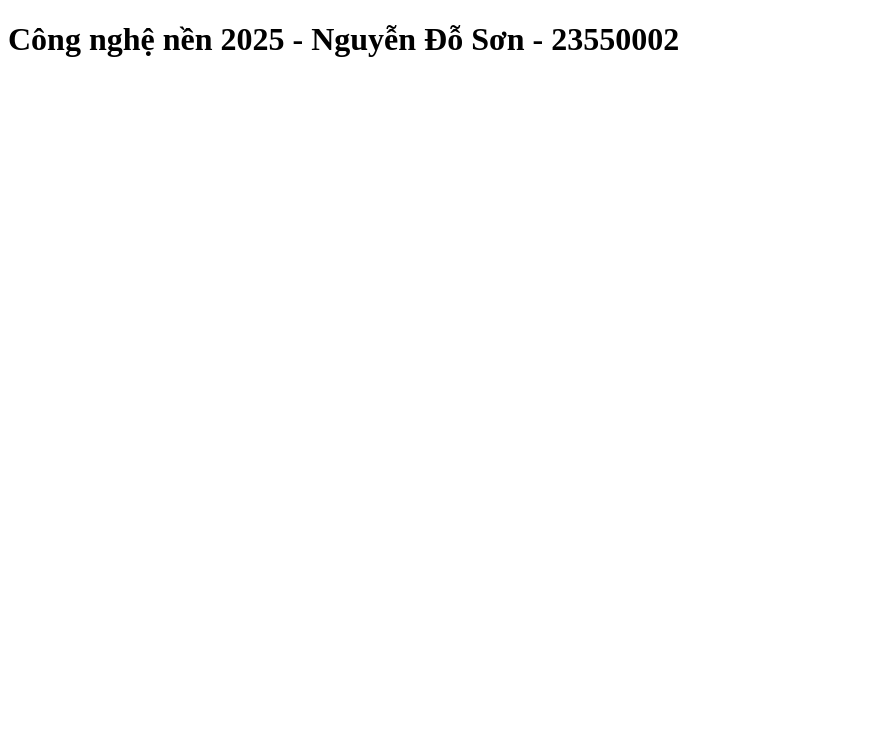
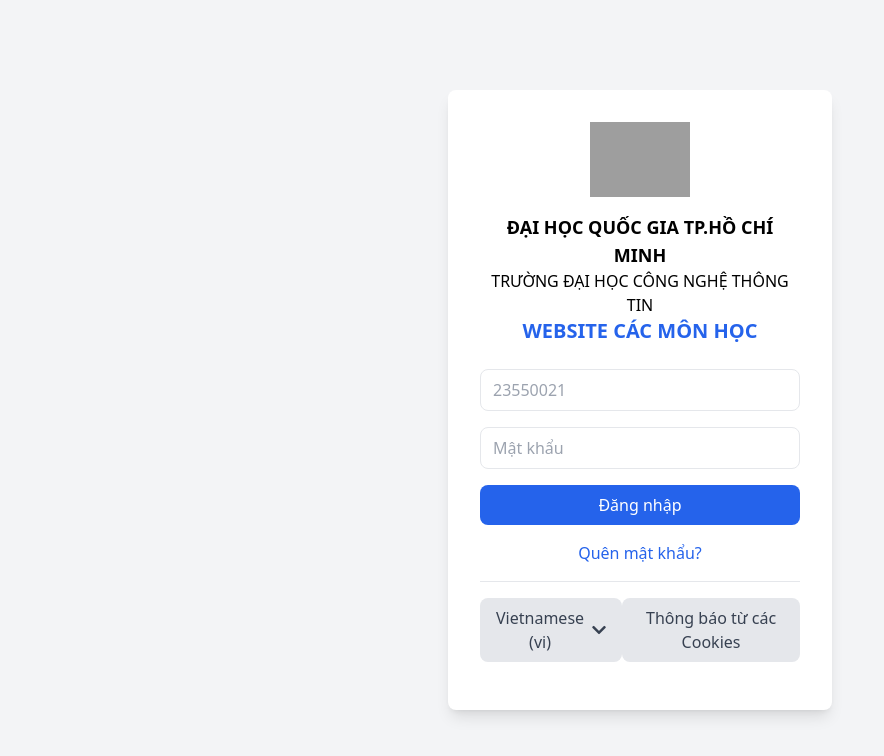
Before and after one commit to nguyendoson0910/congnghenen_2025, a plain HTML site: page index.html in a window 1280 px wide. Shown: the whole page, without its empty margins (0-884 px from the left). Drawn offline with nearby package versions, Linux system fonts and the light colour scheme; grey boxes are pictures that could not be loaded.

Commit message:
Update index.html

```diff
--- a/index.html
+++ b/index.html
@@ -1,11 +1,59 @@
-<!DOCTYPE html>
-<html lang="vi">
-<head>
-    <meta charset="UTF-8">
-    <meta name="viewport" content="width=device-width, initial-scale=1.0">
-    <title>Công nghệ nền 2025</title>
-</head>
-<body>
-    <h1>Công nghệ nền 2025 - Nguyễn Đỗ Sơn - 23550002 </h1>
-</body>
+<html lang="en">
+ <head>
+  <meta charset="utf-8"/>
+  <meta content="width=device-width, initial-scale=1.0" name="viewport"/>
+  <title>
+   Login Page
+  </title>
+  <script src="https://cdn.tailwindcss.com">
+  </script>
+  <link href="https://cdnjs.cloudflare.com/ajax/libs/font-awesome/5.15.3/css/all.min.css" rel="stylesheet"/>
+ </head>
+ <body class="bg-gray-100 flex items-center justify-center min-h-screen">
+  <div class="bg-white p-8 rounded-lg shadow-lg w-full max-w-sm">
+   <div class="text-center mb-6">
+    <img alt="University logo" class="mx-auto mb-4" height="100" src="https://storage.googleapis.com/a1aa/image/TmDcjEye91uZ_UcsU-W97utHIPj0C7bPkIR7lo-7C4M.jpg" width="100"/>
+    <h1 class="text-lg font-semibold">
+     ĐẠI HỌC QUỐC GIA TP.HỒ CHÍ MINH
+    </h1>
+    <h2 class="text-md font-medium">
+     TRƯỜNG ĐẠI HỌC CÔNG NGHỆ THÔNG TIN
+    </h2>
+    <h3 class="text-xl font-bold text-blue-600">
+     WEBSITE CÁC MÔN HỌC
+    </h3>
+   </div>
+   <form>
+    <div class="mb-4">
+     <input class="w-full px-3 py-2 border rounded-lg focus:outline-none focus:ring-2 focus:ring-blue-500" placeholder="23550021" type="text"/>
+    </div>
+    <div class="mb-4">
+     <input class="w-full px-3 py-2 border rounded-lg focus:outline-none focus:ring-2 focus:ring-blue-500" placeholder="Mật khẩu" type="password"/>
+    </div>
+    <div class="mb-4">
+     <button class="w-full bg-blue-600 text-white py-2 rounded-lg hover:bg-blue-700" type="submit">
+      Đăng nhập
+     </button>
+    </div>
+    <div class="text-center mb-4">
+     <a class="text-blue-600 hover:underline" href="#">
+      Quên mật khẩu?
+     </a>
+    </div>
+    <hr class="mb-4"/>
+    <div class="flex justify-between items-center">
+     <div class="relative">
+      <button class="bg-gray-200 text-gray-700 py-2 px-4 rounded-lg flex items-center">
+       Vietnamese (vi)
+       <i class="fas fa-chevron-down ml-2">
+       </i>
+      </button>
+     </div>
+     <button class="bg-gray-200 text-gray-700 py-2 px-4 rounded-lg">
+      Thông báo từ các Cookies
+     </button>
+    </div>
+   </form>
+  </div>
+ </body>
 </html>
```
